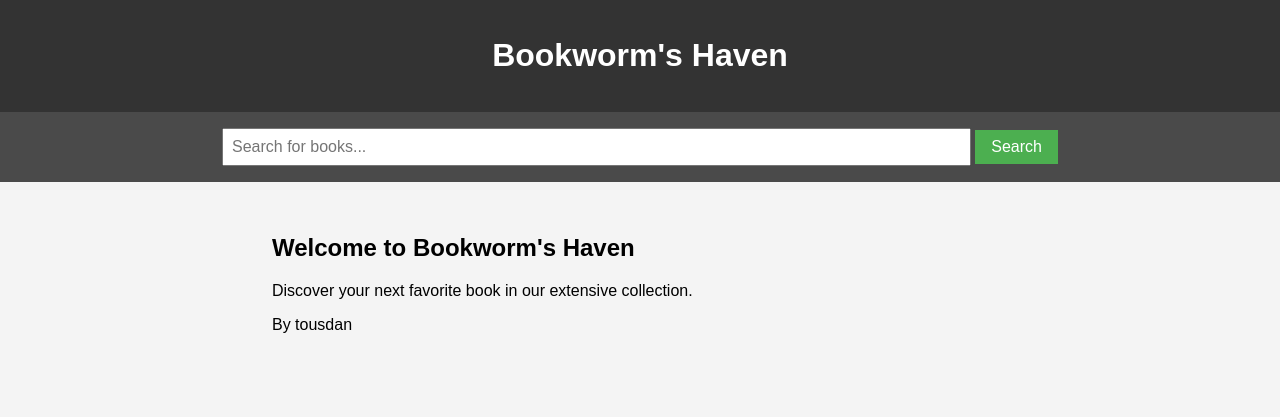
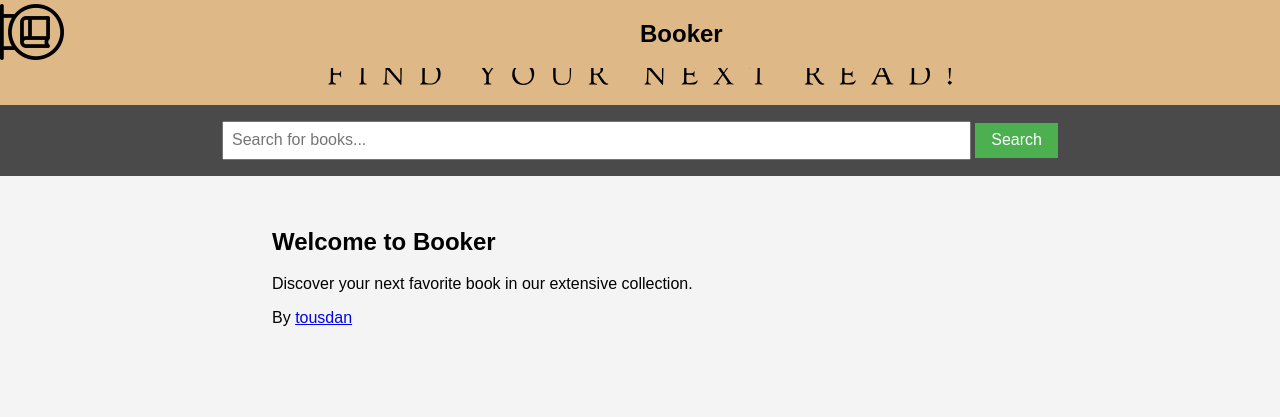
Before and after one commit to TousdanGoCraz/BookerApp, a plain HTML site: page index.html in a window 1280 px wide. Drawn offline with nearby package versions, Linux system fonts and the light colour scheme.

Commit message:
added a better design and feel to the site

```diff
--- a/css/style.css
+++ b/css/style.css
@@ -23,18 +23,24 @@
 #container{
      display: flex;
      flex-flow: row wrap;
-     margin: 2.5% 1.25%;
-     align-items: baseline;
+
 }
 
 #container > *{
      width: 25%;
      flex-grow: 1;
+     flex-shrink: 1;
+     margin: 2.5%;
+     padding: 2.5%;
 }
 
-.downloadBtn{
-     align-self: baseline;
+.section-container{
+    display: flex;
+    flex-direction: column;
+    justify-content: space-between;
 }
+
+
 
 .downloadBtn {
      padding: 10px 20px;
@@ -55,18 +61,62 @@
 /******************************************
 /* LAYOUT
 /*******************************************/
+/* Header */
+
+
 body {
     font-family: Arial, sans-serif;
     margin: 0;
     padding: 0;
     background-color: #f4f4f4;
 }
-header {
-    background-color: #333;
+.main-header {
+    background-color: burlywood;
     color: white;
     text-align: center;
     padding: 1em;
 }
+    .main-header > img{
+        width: 50%;
+    }
+
+    .main-header span{
+        position: fixed;
+        top: 0%;
+        left: 0%;
+
+    }
+
+        .main-header span img{
+            width: 4rem;
+        }
+
+
+#fixed-header {
+    display: flex;
+    width: 100%;
+    position: fixed;
+    top: 0;
+    left: 0;
+    right: 0;
+    background-color: burlywood;
+    z-index: 1000;
+    /* Add other styles as needed */
+  }
+
+  #fixed-header > *{
+    width: 50%;
+  }
+
+    #fixed-header span img{
+        width: 4rem;
+    }
+
+
+.hidden {
+    display: none;
+}
+
 .search-section {
     background-color: #4a4a4a;
     padding: 1em;
@@ -91,11 +141,15 @@ main {
     margin: 0 auto;
 }
 
-img {
-     max-width: 200px;
-     max-height: 300px;
+section img {
+     max-width: 10rem;
+     max-height: 100%;
      object-fit: cover;
      object-position: center;
+   }
+
+   section{
+    box-shadow: 10px 0px 5px 0px rgba(0, 0, 0, 0.19),-10px 0px 5px 0px rgba(0, 0, 0, 0.2);
    }
 /******************************************
 /* ADDITIONAL STYLES
--- a/index.html
+++ b/index.html
@@ -3,14 +3,20 @@
 <head>
     <meta charset="UTF-8">
     <meta name="viewport" content="width=device-width, initial-scale=1.0">
-    <lin rel="stylesheet" href="'css/normalize.css">
+    <link rel="stylesheet" href="'css/normalize.css">
     <link rel="stylesheet" href="css/style.css">
-    <title>Bookworm's Haven</title>
+    <title>Booker</title>
 
 </head>
 <body>
-    <header>
-        <h1>Bookworm's Haven</h1>
+    <header class="main-header">
+        <span><a href="index.html"><img src="assets/bookshop_4213443.png"></a></span>
+        <img src="assets/vector/default-monochrome-black.svg">
+    </header>
+
+    <header id="fixed-header" class="hidden">
+        <span><a href="index.html"><img src="assets/bookshop_4213443.png"></a></span>
+        <h2>Booker</h2>
     </header>
 
     <div class="search-section">
@@ -19,9 +25,9 @@
     </div>
 
     <main>
-        <h2>Welcome to Bookworm's Haven</h2>
+        <h2>Welcome to Booker</h2>
         <p>Discover your next favorite book in our extensive collection.</p>
-        <p>By tousdan</p>
+        <p>By <a href='https://github.com/TousdanGoCraz'>tousdan</a></p>
 
     </main>
     <section id="container">
--- a/js/main.js
+++ b/js/main.js
@@ -1,5 +1,19 @@
+//Fixed header
 
-console.log('hey')
+window.addEventListener('scroll', function() {
+    var fixedHeader = document.getElementById('fixed-header');
+    var triggerHeight = 100; // Adjust this value to set when the fixed header appears
+
+    if (window.scrollY > triggerHeight) {
+      fixedHeader.classList.remove('hidden');
+    } else {
+      fixedHeader.classList.add('hidden');
+    }
+  });
+
+
+
+//Books
 
 document.querySelector('button').addEventListener('click',getFetch)
 
@@ -28,6 +42,9 @@ function getFetch(){
 
             //for each iteration create a section with relevant elements inside
             let section = document.createElement('section')
+
+            //add class to section to style with flex
+            section.classList.add('section-container')
             //h3 for TITLE
             let h3 = document.createElement('h3')
             h3.textContent = result.title
@@ -41,7 +58,9 @@ function getFetch(){
                 li.textContent = subject
                 ul.appendChild(li)
             })
-
+            //h3 element for Writer
+            let writerTitle = document.createElement('h3')
+            writerTitle.textContent = 'Writer(s):'
             //ul element for Authors
 
             let ulAuthors = document.createElement('ul')
@@ -64,6 +83,7 @@ function getFetch(){
             section.appendChild(img)
             section.appendChild(h3)
             section.appendChild(ul)
+            section.appendChild(writerTitle)
             section.appendChild(ulAuthors)
             section.appendChild(download)
             document.querySelector('#container').appendChild(section)
```
Also changed, not shown: assets/bookshop_4213443.png (added), assets/cover.png (added), assets/info.txt (added), assets/logo.png (added), assets/profile.png (added), assets/profile1.png (added), assets/vector/default-monochrome-black.svg (added), assets/vector/default-monochrome-white.svg (added), assets/vector/default-monochrome.svg (added). Lines whose indentation alone changed are shown as unchanged.
